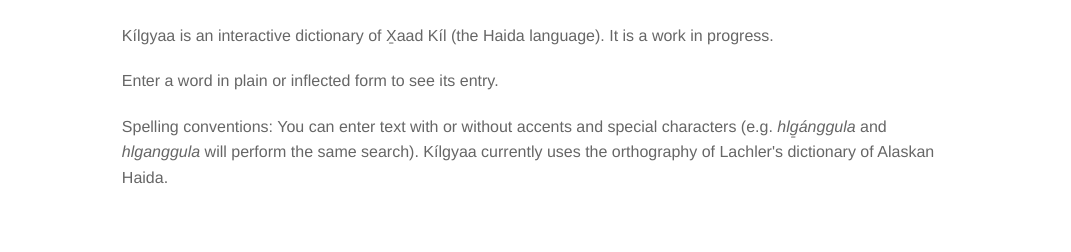
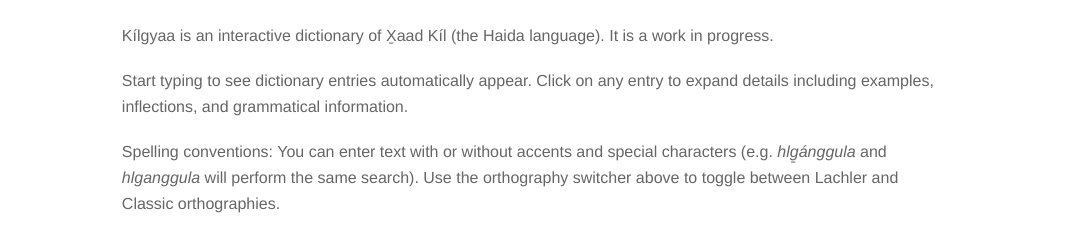
Before and after one commit to kilgyaa/kilgyaa.github.io, a plain HTML site: page index.html in a window 1280 px wide. Shown: the part 162-414 px from the top of the page, without its empty margins (104-1175 px from the left). Drawn offline with nearby package versions, Linux system fonts and the light colour scheme.

Commit message:
update explanation

```diff
--- a/index.html
+++ b/index.html
@@ -159,12 +159,12 @@
                                     progress.
                                 </p>
                                 <p>
-                                    Enter a word in plain or inflected form to see its entry.
+                                    Start typing to see dictionary entries automatically appear. Click on any entry to expand details including examples, inflections, and grammatical information.
                                 </p>
                                 <p>
                                     Spelling conventions: You can enter text with or without accents and special characters
                                     (e.g. <i>hlg̱ánggula</i> and <i>hlganggula</i> will perform the same search).
-                                    Kílgyaa currently uses the orthography of Lachler's dictionary of Alaskan Haida.
+                                    Use the orthography switcher above to toggle between Lachler and Classic orthographies.
                                 </p>
                             </div>
                         </div>
```
